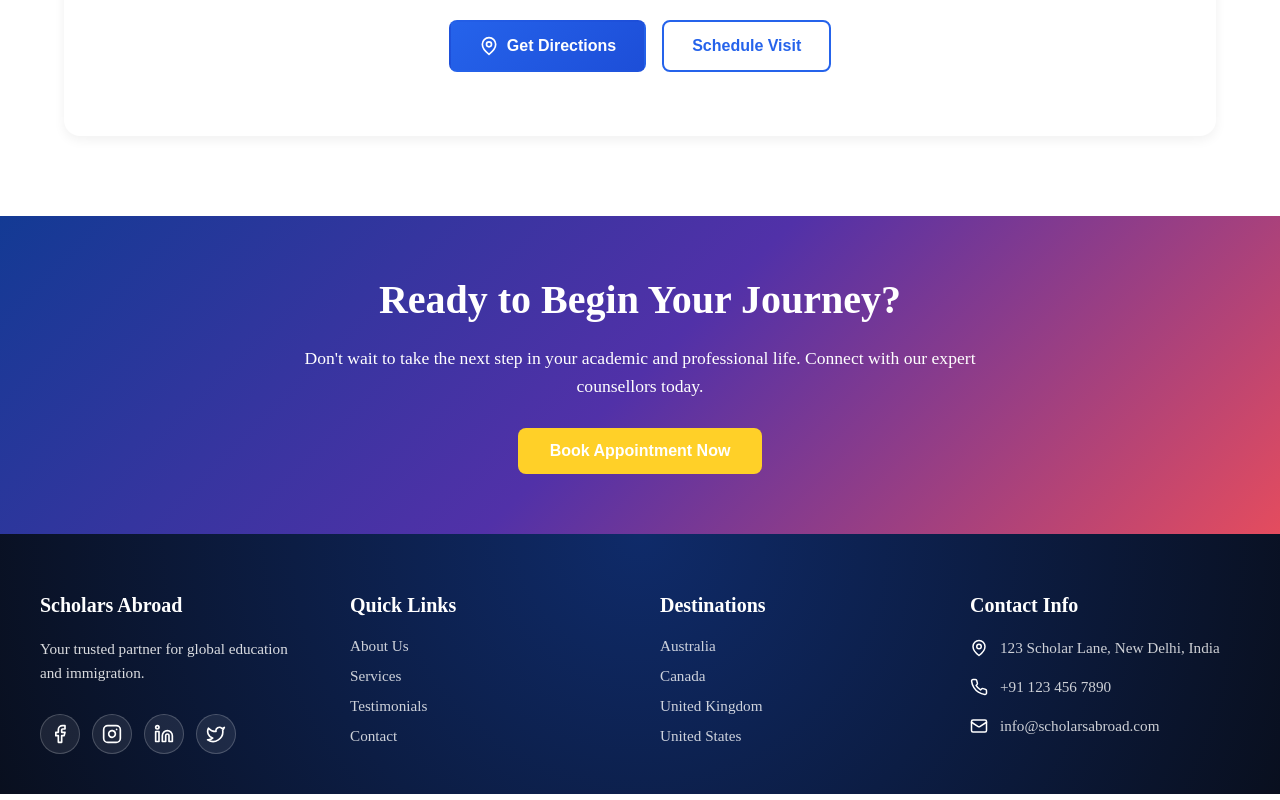
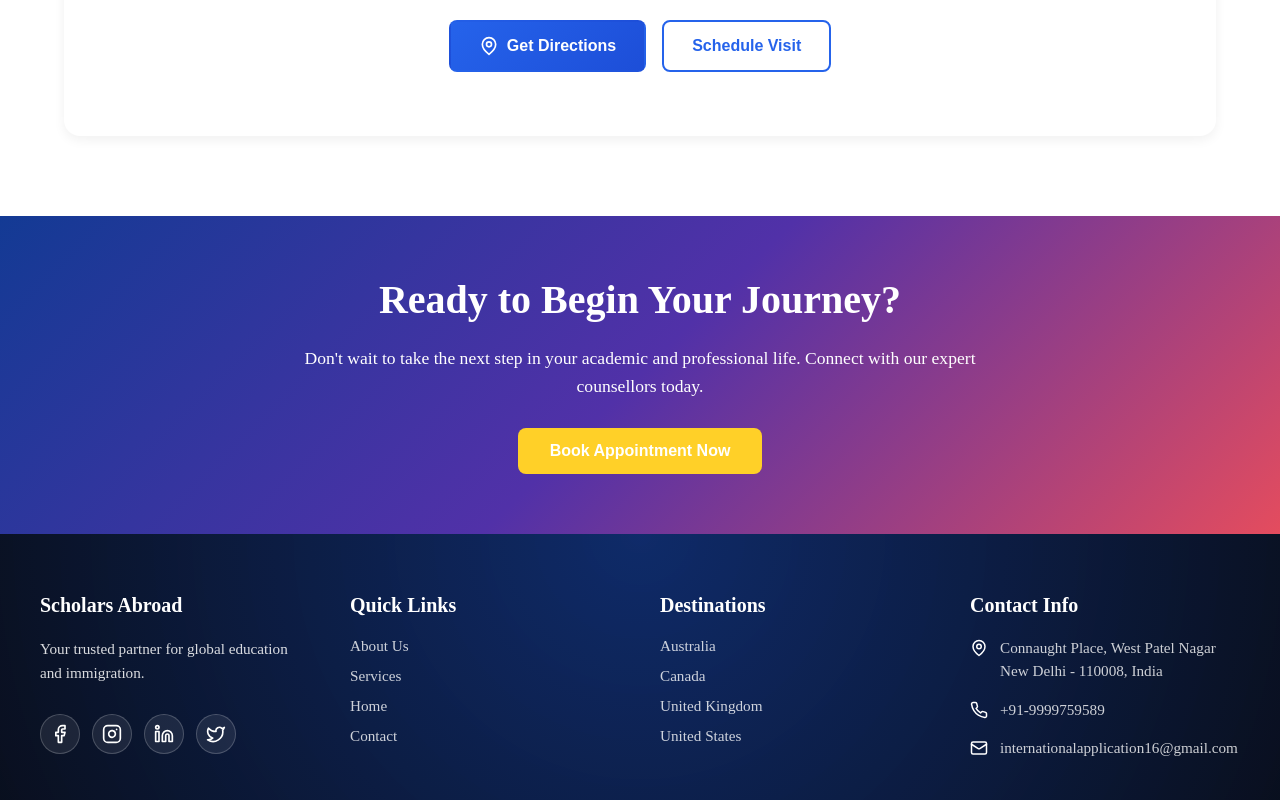
Before and after one commit to Nitanshu12/SAIC, a React (Vite) app in the folder frontend/: page /contact in a window 1280 px wide. Shown: the part 1582-2382 px from the top of the page. Built offline with nearby package versions, Linux system fonts and the light colour scheme.

Commit message:
some more changes

```diff
--- a/frontend/src/components/Footer.jsx
+++ b/frontend/src/components/Footer.jsx
@@ -54,7 +54,7 @@ const Footer = () => {
                 <Link to="/services">Services</Link>
               </li>
               <li>
-                <Link to="/testimonials">Testimonials</Link>
+                <Link to="/">Home</Link>
               </li>
               <li>
                 <Link to="/contact">Contact</Link>
@@ -67,16 +67,16 @@ const Footer = () => {
             <h3 className="footer-column-heading">Destinations</h3>
             <ul className="footer-links">
               <li>
-                <Link to="/destinations/australia">Australia</Link>
+                <Link to="/contact">Australia</Link>
               </li>
               <li>
-                <Link to="/destinations/canada">Canada</Link>
+                <Link to="/contact">Canada</Link>
               </li>
               <li>
-                <Link to="/destinations/uk">United Kingdom</Link>
+                <Link to="/contact">United Kingdom</Link>
               </li>
               <li>
-                <Link to="/destinations/usa">United States</Link>
+                <Link to="/contact">United States</Link>
               </li>
             </ul>
           </div>
@@ -87,15 +87,15 @@ const Footer = () => {
             <ul className="footer-contact">
               <li className="footer-contact-item">
                 <MapPin size={18} />
-                <span>123 Scholar Lane, New Delhi, India</span>
+                <span>Connaught Place, West Patel Nagar New Delhi - 110008, India</span>
               </li>
               <li className="footer-contact-item">
                 <Phone size={18} />
-                <span>+91 123 456 7890</span>
+                <span>+91-9999759589</span>
               </li>
               <li className="footer-contact-item">
                 <Mail size={18} />
-                <span>info@scholarsabroad.com</span>
+                <span>internationalapplication16@gmail.com</span>
               </li>
             </ul>
           </div>
```
